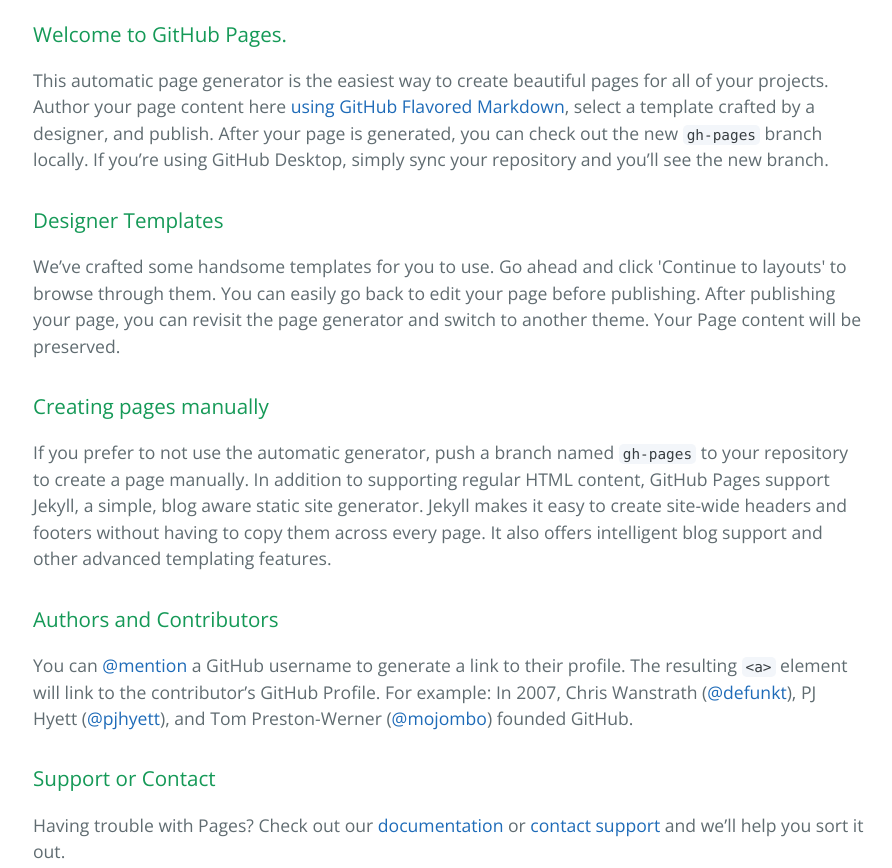
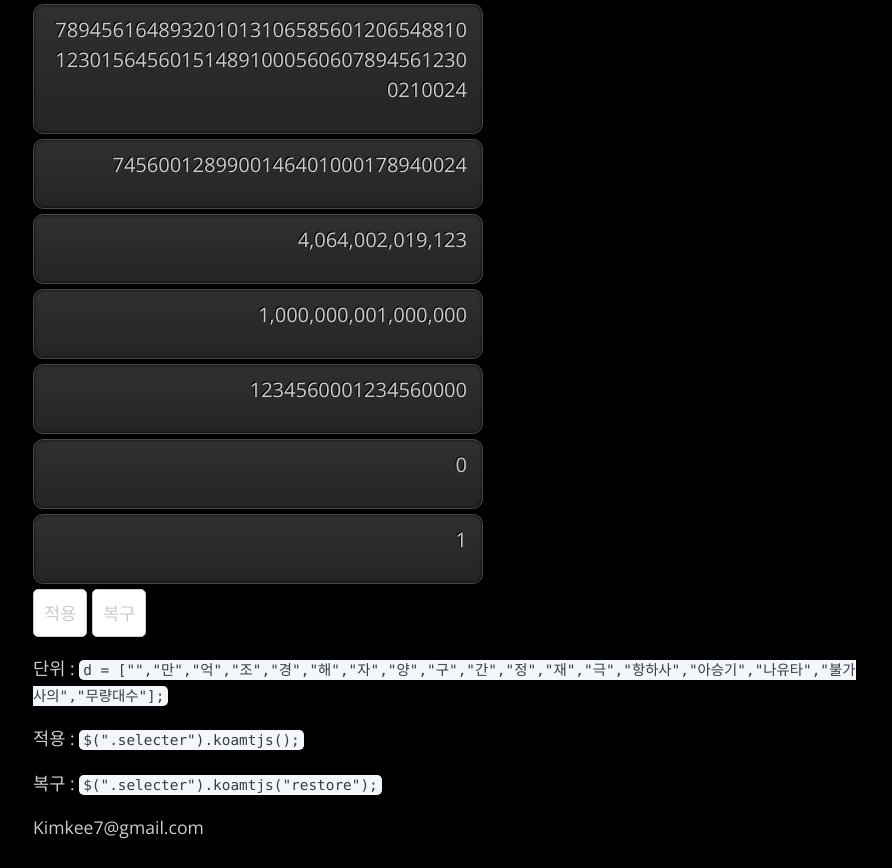
Before and after one commit to kimkee/koamtjs, a plain HTML site: page index.html in a window 1280 px wide. Shown: the part 396-1264 px from the top of the page, without its empty margins (191-1083 px from the left). Drawn offline with nearby package versions, Linux system fonts and the light colour scheme.

Commit message:
Update index.html

```diff
--- a/index.html
+++ b/index.html
@@ -8,6 +8,10 @@
     <link href='https://fonts.googleapis.com/css?family=Open+Sans:400,700' rel='stylesheet' type='text/css'>
     <link rel="stylesheet" type="text/css" href="stylesheets/stylesheet.css" media="screen">
     <link rel="stylesheet" type="text/css" href="stylesheets/github-light.css" media="screen">
+    <link rel="stylesheet" type="text/css" href="style.css">
+    <script src="http://code.jquery.com/jquery-2.2.1.min.js"></script>
+    <script src="koamtjs.js"></script>
+
   </head>
   <body>
     <section class="page-header">
@@ -19,6 +23,25 @@
     </section>
 
     <section class="main-content">
+
+      <ul class="demo">
+        <li><h4 class="selecter">7894561648932010131065856012065488101230156456015148910005606078945612300210024</h4></li>
+        <li><h4 ><span class="selecter">7456001289900146401000178940024</span></h4></li>
+        <li><h4 class="selecter">4,064,002,019,123</h4></li>
+        <li><h4 class="selecter">1,000,000,001,000,000</h4></li>
+        <li><h4 class="selecter">1234560001234560000</h4></li>
+        <li><h4 class="selecter">0</h4></li>
+        <li><h4 class="selecter">1</h4></li>
+      </ul>
+      <button onClick='$(".selecter").koamtjs();'>적용</button>
+      <button onClick='$(".selecter").koamtjs("restore");'>복구</button>
+      <p>단위 : <code>d = ["","만","억","조","경","해","자","양","구","간","정","재","극","항하사","아승기","나유타","불가사의","무량대수"];</code></p>
+      <p>적용 : <code>$(".selecter").koamtjs(); </code></p>
+      <p>복구 : <code>$(".selecter").koamtjs("restore");</code></p>
+      <p>Kimkee7@gmail.com</p>
+
+
+
       <h3>
 <a id="welcome-to-github-pages" class="anchor" href="#welcome-to-github-pages" aria-hidden="true"><span aria-hidden="true" class="octicon octicon-link"></span></a>Welcome to GitHub Pages.</h3>
 
```
